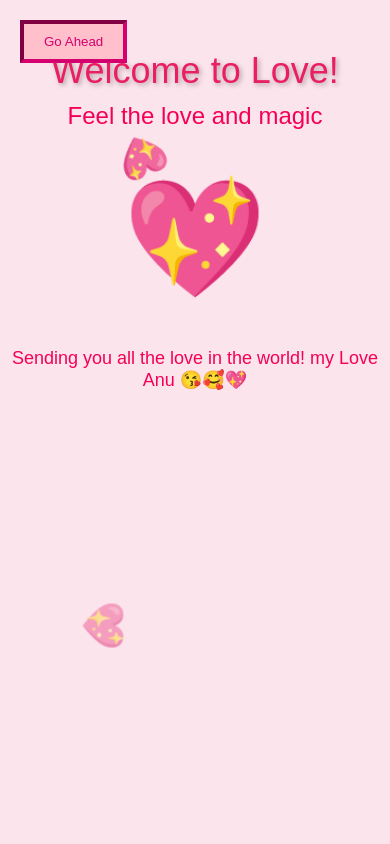
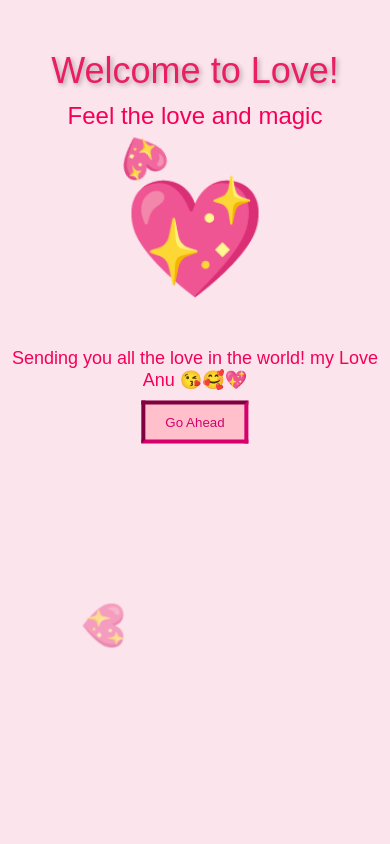
Before and after one commit to Gafnu/index.html, a plain HTML site: page welcome.html in a window 390 px wide. Shown: the top 844 px of the page. Drawn offline with Linux system fonts and the light colour scheme.

Commit message:
Update welcome.html

```diff
--- a/welcome.html
+++ b/welcome.html
@@ -97,12 +97,13 @@
             color: #f50057;
         }
 
-        /* Top-left button positioning */
+        /* Center the button for mobile */
         .top-button {
             position: fixed;
-            top: 20px; /* Adjust position from the top */
-            left: 20px; /* Adjust position from the left */
-            z-index: 9999; /* Make sure it's on top */
+            top: 50%; /* Vertically center the button */
+            left: 50%; /* Horizontally center the button */
+            transform: translate(-50%, -50%); /* Adjust to perfectly center */
+            z-index: 9999;
             padding: 10px 20px;
             background-color: pink;
             color: #D5006D;
@@ -117,8 +118,9 @@
         /* Mobile responsiveness */
         @media screen and (max-width: 768px) {
             .top-button {
-                top: 20px;
-                left: 20px; /* Keep button at the top left corner on mobile */
+                top: 50%; /* Center vertically */
+                left: 50%; /* Center horizontally */
+                transform: translate(-50%, -50%); /* Fine-tune centering */
             }
         }
     </style>
```
